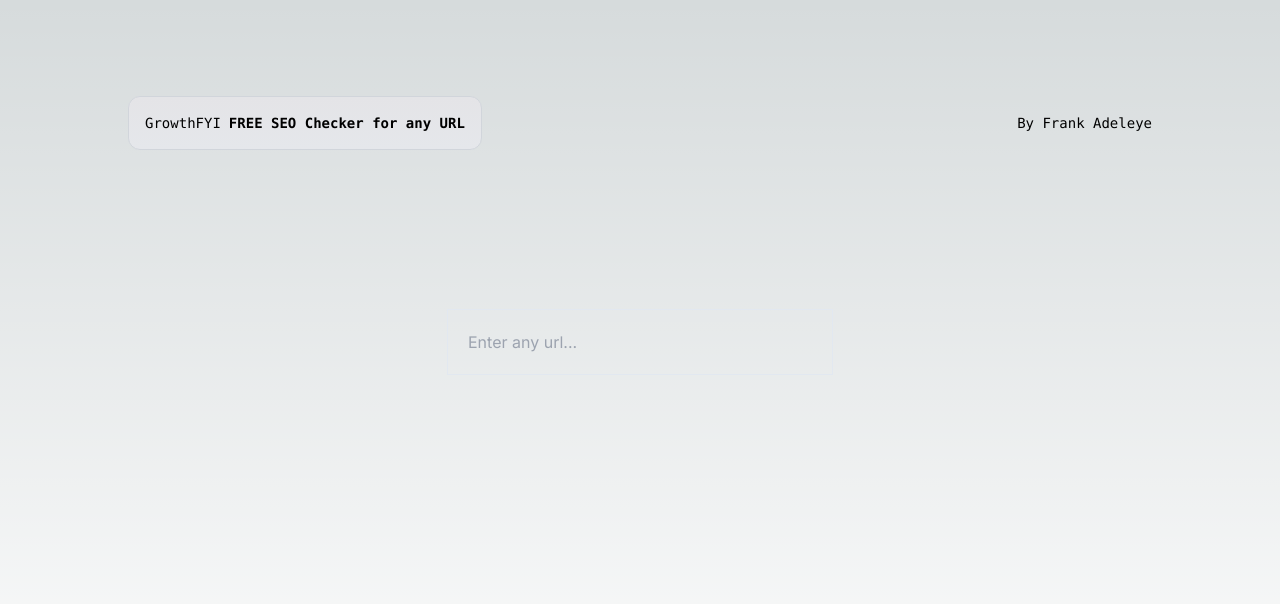
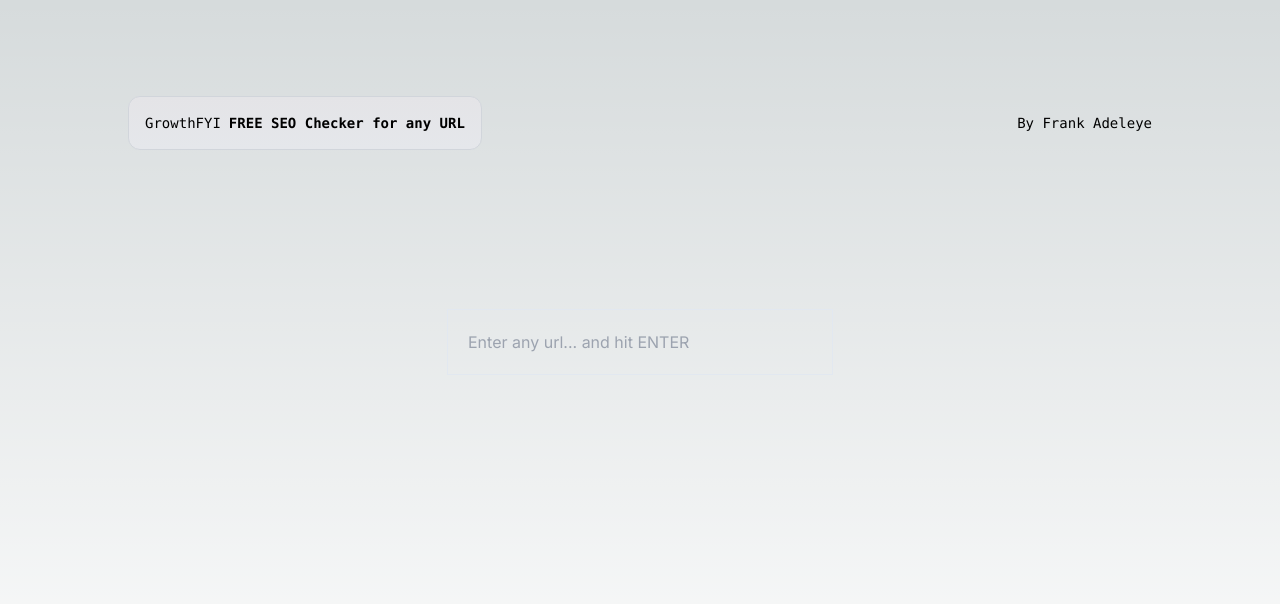
Before and after one commit to frankoadeleye/growthfyi-seo-tool, a Next.js app: page / in a window 1280 px wide. Shown: the top 604 px of the page. Built offline with nearby package versions, Linux system fonts and the light colour scheme.

Commit message:
feat: updated placeholder for search input

```diff
--- a/components/SearchInput.tsx
+++ b/components/SearchInput.tsx
@@ -10,7 +10,7 @@ function SearchInput(searchProps: SearchInputProps) {
       className="search md:w-96 w-64 m-auto text-white bg-transparent h-16 focus:outline-none appearance-none text-md leading-6 placeholder-slate-white rounded-none py-2 pl-5 ring-1 ring-slate-200"
       type="text"
       aria-label="Enter any url"
-      placeholder="Enter any url..."
+      placeholder="Enter any url... and hit ENTER"
       value={url}
       onChange={onChange}
       {...otherProps}
```
